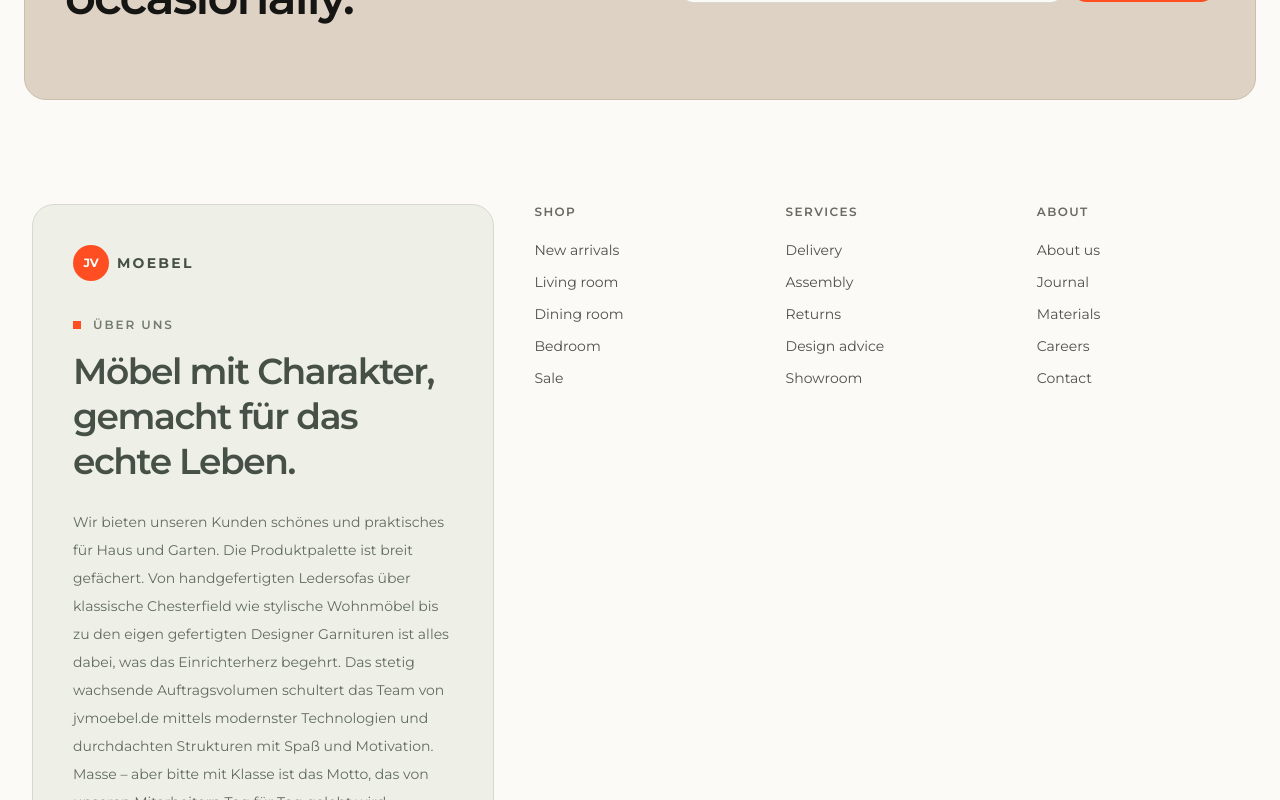
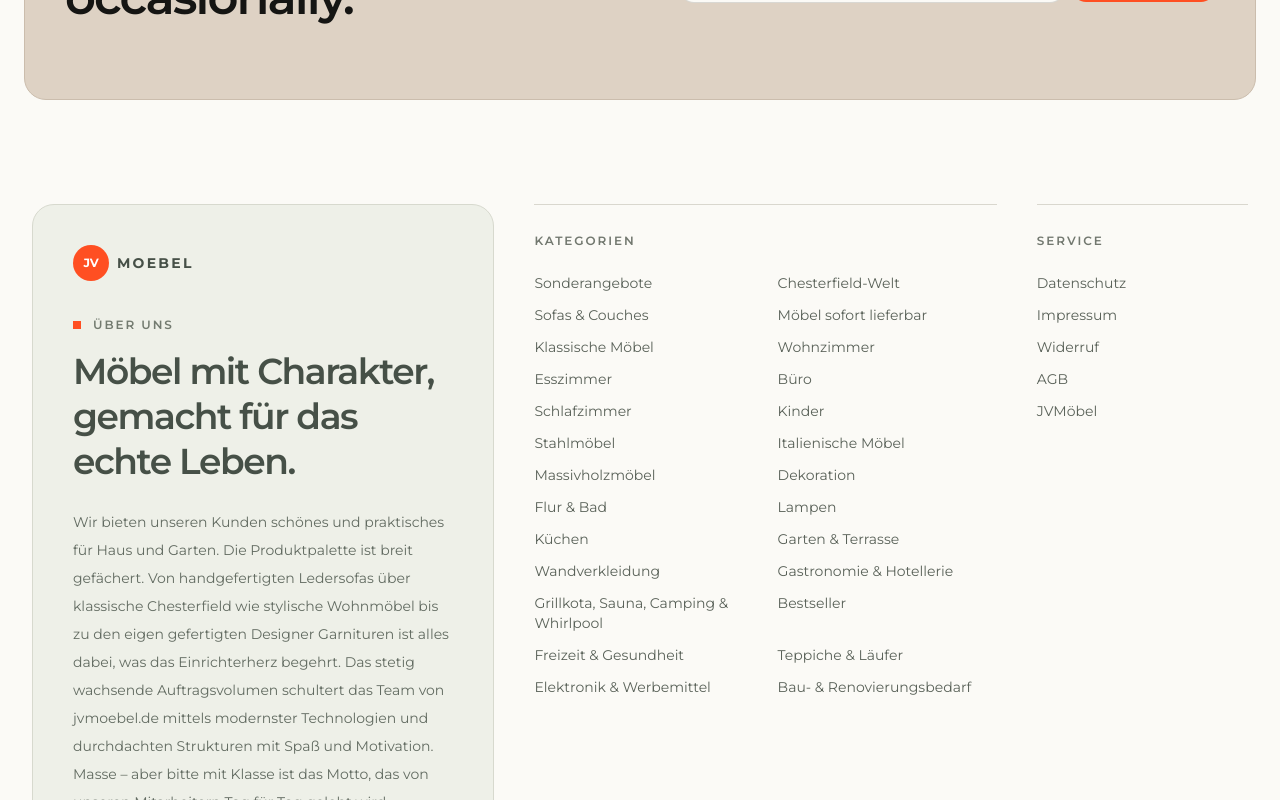
Before and after one commit to AutomatonSoft/jvmoebel-shopware-front, a Next.js app: page / in a window 1280 px wide. Shown: the part 2800-3600 px from the top of the page. Built offline with nearby package versions, Linux system fonts and the light colour scheme.

Commit message:
feat(footer): add German category and service sections

```diff
--- a/src/features/storefront-shell/components/store-footer.tsx
+++ b/src/features/storefront-shell/components/store-footer.tsx
@@ -19,7 +19,8 @@ export function StoreFooter({
   footerNavigation,
   serviceNavigation,
 }: StoreFooterProps) {
-  const legalLinks = serviceNavigation.flatMap(getNavigationLinks);
+  const categoryLinks = footerNavigation.flatMap(getNavigationLinks);
+  const serviceLinks = serviceNavigation.flatMap(getNavigationLinks);
 
   return (
     <footer className="mt-auto bg-background">
@@ -56,41 +57,51 @@ export function StoreFooter({
           </a>
         </section>
 
-        {footerNavigation.map((column) => (
-          <nav className="flex flex-col gap-3" key={column.id}>
-            <h2 className="mb-2 text-xs font-semibold tracking-[0.12em] text-muted-foreground uppercase">
-              {column.label}
-            </h2>
-            {getNavigationLinks(column).map((item) => (
+        <nav
+          aria-label="Kategorien"
+          className="col-span-2 border-t border-[#d9d7ce] pt-7 xl:col-span-2"
+        >
+          <h2 className="text-xs font-semibold tracking-[0.16em] text-[#72786f] uppercase">
+            Kategorien
+          </h2>
+          <div className="mt-6 grid grid-cols-2 gap-x-6 gap-y-3">
+            {categoryLinks.map((item) => (
               <a
-                className="w-fit text-sm text-foreground/75 transition-colors hover:text-primary"
+                className="w-fit text-sm leading-5 text-[#596158] underline decoration-transparent underline-offset-4 transition-[color,text-decoration-color] hover:text-[#b96548] hover:decoration-current"
                 href={item.href}
                 key={item.id}
               >
                 {item.label}
               </a>
             ))}
-          </nav>
-        ))}
-      </div>
+          </div>
+        </nav>
 
-      <div className="mx-auto flex w-full max-w-360 flex-col gap-4 border-t px-6 py-6 text-xs text-muted-foreground sm:px-8 md:flex-row md:items-center md:justify-between">
-        <span>
-          © {new Date().getFullYear()} JVMöbel. Alle Rechte vorbehalten.
-        </span>
-        {legalLinks.length > 0 && (
-          <nav className="flex flex-wrap gap-x-6 gap-y-2">
-            {legalLinks.map((item) => (
+        <nav
+          aria-label="Service"
+          className="col-span-2 border-t border-[#d9d7ce] pt-7 sm:col-span-1 xl:col-span-1"
+        >
+          <h2 className="text-xs font-semibold tracking-[0.16em] text-[#72786f] uppercase">
+            Service
+          </h2>
+          <div className="mt-6 flex flex-col gap-3">
+            {serviceLinks.map((item) => (
               <a
-                className="transition-colors hover:text-primary"
+                className="w-fit text-sm leading-5 text-[#596158] underline decoration-transparent underline-offset-4 transition-[color,text-decoration-color] hover:text-[#b96548] hover:decoration-current"
                 href={item.href}
                 key={item.id}
               >
                 {item.label}
               </a>
             ))}
-          </nav>
-        )}
+          </div>
+        </nav>
+      </div>
+
+      <div className="mx-auto w-full max-w-360 border-t px-6 py-6 text-xs text-muted-foreground sm:px-8">
+        <span>
+          © {new Date().getFullYear()} JVMöbel. Alle Rechte vorbehalten.
+        </span>
       </div>
     </footer>
   );
--- a/src/features/storefront-shell/fixtures/navigation.ts
+++ b/src/features/storefront-shell/fixtures/navigation.ts
@@ -54,112 +54,164 @@ export const mainNavigationMock = [
 
 export const footerNavigationMock = [
   {
-    id: "footer-shop",
-    label: "Shop",
+    id: "footer-categories",
+    label: "Kategorien",
     href: "/shop",
     children: [
       {
-        id: "footer-new-arrivals",
-        label: "New arrivals",
+        id: "footer-special-offers",
+        label: "Sonderangebote",
+        href: "/sale",
+        children: [],
+      },
+      {
+        id: "footer-chesterfield",
+        label: "Chesterfield-Welt",
+        href: "/chesterfield",
+        children: [],
+      },
+      {
+        id: "footer-sofas",
+        label: "Sofas & Couches",
+        href: "/living/sofas",
+        children: [],
+      },
+      {
+        id: "footer-ready-to-ship",
+        label: "Möbel sofort lieferbar",
         href: "/new-in",
         children: [],
       },
       {
+        id: "footer-classic-furniture",
+        label: "Klassische Möbel",
+        href: "/klassische-moebel",
+        children: [],
+      },
+      {
         id: "footer-living",
-        label: "Living room",
+        label: "Wohnzimmer",
         href: "/living",
         children: [],
       },
       {
         id: "footer-dining",
-        label: "Dining room",
+        label: "Esszimmer",
         href: "/dining",
         children: [],
       },
       {
+        id: "footer-office",
+        label: "Büro",
+        href: "/office",
+        children: [],
+      },
+      {
         id: "footer-bedroom",
-        label: "Bedroom",
+        label: "Schlafzimmer",
         href: "/bedroom",
         children: [],
       },
       {
-        id: "footer-sale",
-        label: "Sale",
-        href: "/sale",
-        children: [],
-      },
-    ],
-  },
-  {
-    id: "footer-services",
-    label: "Services",
-    href: "/services",
-    children: [
-      {
-        id: "footer-delivery",
-        label: "Delivery",
-        href: "/services/delivery",
+        id: "footer-kids",
+        label: "Kinder",
+        href: "/kids",
         children: [],
       },
       {
-        id: "footer-assembly",
-        label: "Assembly",
-        href: "/services/assembly",
+        id: "footer-steel-furniture",
+        label: "Stahlmöbel",
+        href: "/stahlmoebel",
         children: [],
       },
       {
-        id: "footer-returns",
-        label: "Returns",
-        href: "/services/returns",
+        id: "footer-italian-furniture",
+        label: "Italienische Möbel",
+        href: "/italienische-moebel",
         children: [],
       },
       {
-        id: "footer-design-advice",
-        label: "Design advice",
-        href: "/services/design-advice",
+        id: "footer-solid-wood-furniture",
+        label: "Massivholzmöbel",
+        href: "/massivholzmoebel",
         children: [],
       },
       {
-        id: "footer-showroom",
-        label: "Showroom",
-        href: "/showroom",
-        children: [],
-      },
-    ],
-  },
-  {
-    id: "footer-about",
-    label: "About",
-    href: "/about",
-    children: [
-      {
-        id: "footer-about-us",
-        label: "About us",
-        href: "/about",
+        id: "footer-decoration",
+        label: "Dekoration",
+        href: "/dekoration",
         children: [],
       },
       {
-        id: "footer-journal",
-        label: "Journal",
-        href: "/journal",
+        id: "footer-hallway-bathroom",
+        label: "Flur & Bad",
+        href: "/flur-bad",
         children: [],
       },
       {
-        id: "footer-materials",
-        label: "Materials",
-        href: "/materials",
+        id: "footer-lighting",
+        label: "Lampen",
+        href: "/lampen",
         children: [],
       },
       {
-        id: "footer-careers",
-        label: "Careers",
-        href: "/careers",
+        id: "footer-kitchens",
+        label: "Küchen",
+        href: "/kuechen",
         children: [],
       },
       {
-        id: "footer-contact",
-        label: "Contact",
-        href: "/contact",
+        id: "footer-garden",
+        label: "Garten & Terrasse",
+        href: "/garten-terrasse",
+        children: [],
+      },
+      {
+        id: "footer-wall-panels",
+        label: "Wandverkleidung",
+        href: "/wandverkleidung",
+        children: [],
+      },
+      {
+        id: "footer-hospitality",
+        label: "Gastronomie & Hotellerie",
+        href: "/gastronomie-hotellerie",
+        children: [],
+      },
+      {
+        id: "footer-outdoor-wellness",
+        label: "Grillkota, Sauna, Camping & Whirlpool",
+        href: "/grillkota-sauna-camping-whirlpool",
+        children: [],
+      },
+      {
+        id: "footer-bestsellers",
+        label: "Bestseller",
+        href: "/bestseller",
+        children: [],
+      },
+      {
+        id: "footer-leisure-health",
+        label: "Freizeit & Gesundheit",
+        href: "/freizeit-gesundheit",
+        children: [],
+      },
+      {
+        id: "footer-rugs",
+        label: "Teppiche & Läufer",
+        href: "/teppiche-laeufer",
+        children: [],
+      },
+      {
+        id: "footer-electronics-advertising",
+        label: "Elektronik & Werbemittel",
+        href: "/elektronik-werbemittel",
+        children: [],
+      },
+      {
+        id: "footer-building-renovation",
+        label: "Bau- & Renovierungsbedarf",
+        href: "/bau-renovierungsbedarf",
         children: [],
       },
     ],
@@ -169,20 +221,32 @@ export const footerNavigationMock = [
 export const serviceNavigationMock = [
   {
     id: "privacy",
-    label: "Privacy",
+    label: "Datenschutz",
     href: "/privacy",
     children: [],
   },
   {
+    id: "imprint",
+    label: "Impressum",
+    href: "/imprint",
+    children: [],
+  },
+  {
+    id: "revocation",
+    label: "Widerruf",
+    href: "https://www.jvmoebel.de/Infos/Widerruf.htm",
+    children: [],
+  },
+  {
     id: "terms",
-    label: "Terms",
+    label: "AGB",
     href: "/terms",
     children: [],
   },
   {
-    id: "imprint",
-    label: "Imprint",
-    href: "/imprint",
+    id: "jvmoebel",
+    label: "JVMöbel",
+    href: "/",
     children: [],
   },
 ] satisfies StoreNavigationItem[];
```
